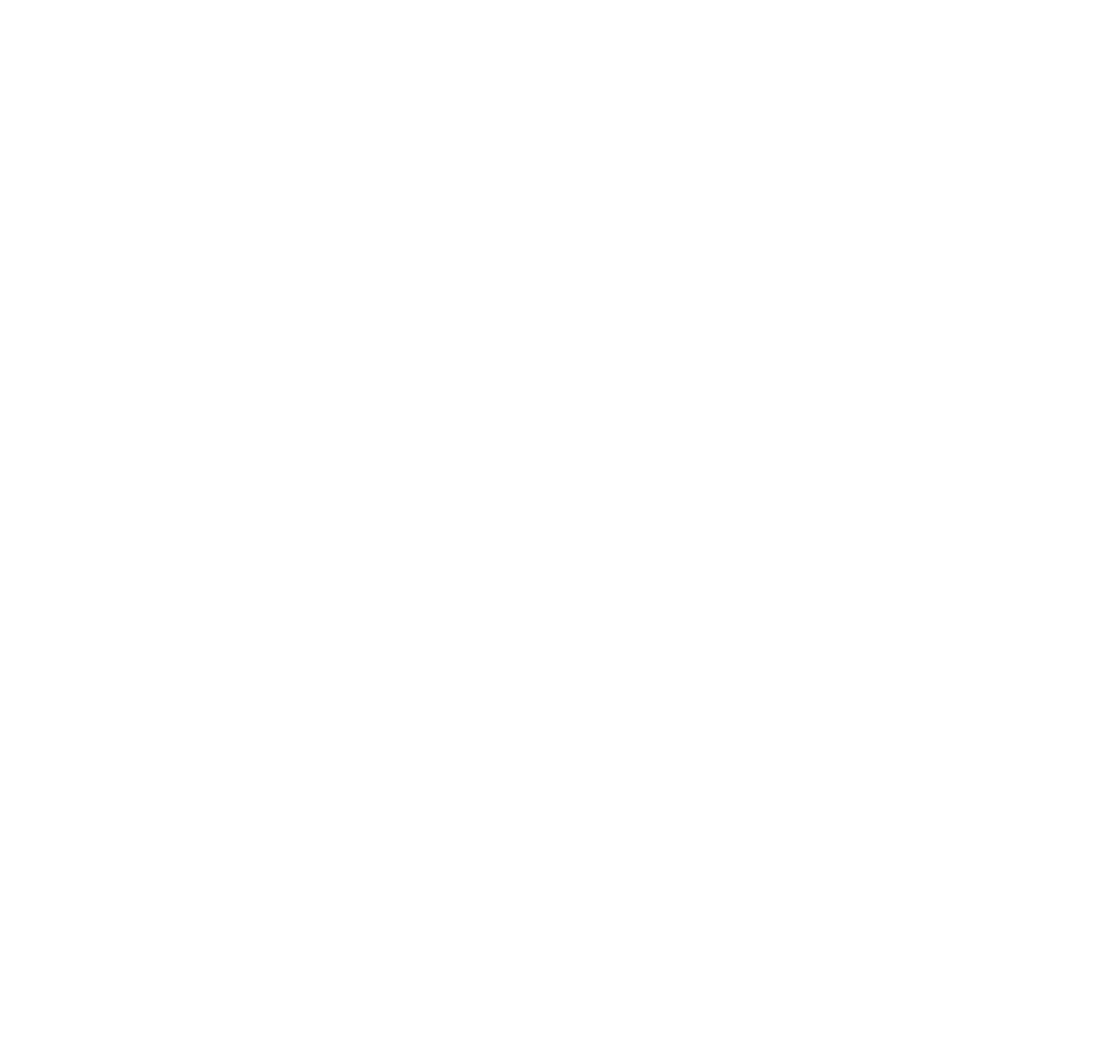
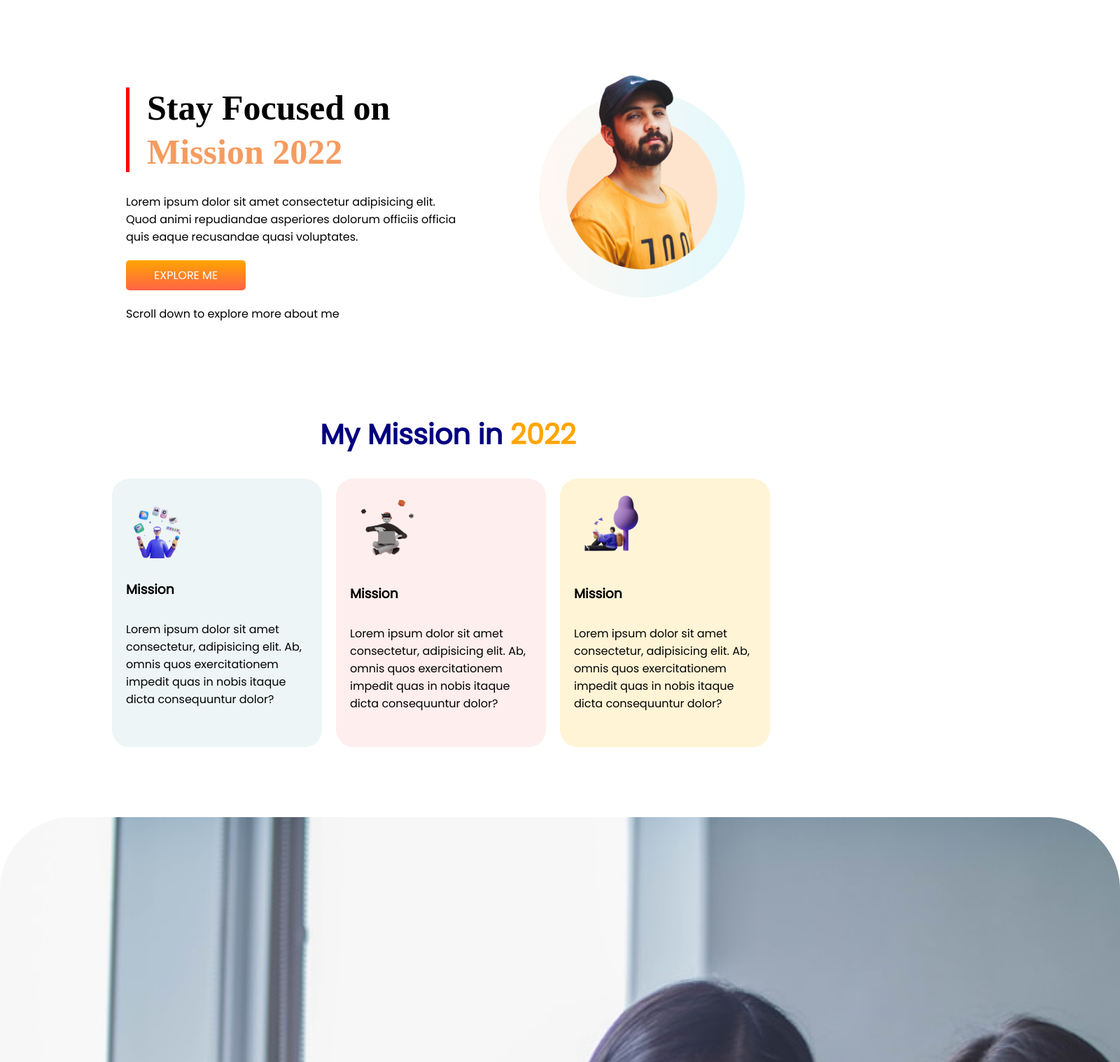
Before and after one commit to nazmulalok/developer-alok-portfolio, a plain HTML site: page index.html in a window 1280 px wide. Shown: the top 1518 px of the page at 70% size, 1600 px wide, since content can reach past the window. Before the commit the page ends 800 px from the top, so only its background shows below. Drawn offline with Linux system fonts and the light colour scheme.

Commit message:
second section added

```diff
--- a/index.html
+++ b/index.html
@@ -6,11 +6,63 @@
     <meta http-equiv="X-UA-Compatible" content="IE=edge">
     <meta name="viewport" content="width=device-width, initial-scale=1.0">
     <title>Developer Alok Portfolio</title>
+    <link rel="preconnect" href="https://fonts.googleapis.com">
+    <link rel="preconnect" href="https://fonts.gstatic.com" crossorigin>
+    <link href="https://fonts.googleapis.com/css2?family=Lato&family=Poppins&display=swap" rel="stylesheet">
     <link rel="stylesheet" href="style.css">
 </head>
 
 <body>
-
+    <section class="flex-container">
+        <div class="half-width-text">
+            <div class="heading-border">
+                <h1 class="section-heading">Stay Focused on</h1>
+                <h1 class="section-heading heading-color">Mission 2022</h1>
+            </div>
+            <p>Lorem ipsum dolor sit amet consectetur adipisicing elit. Quod animi repudiandae asperiores dolorum
+                officiis
+                officia quis eaque recusandae quasi voluptates.</p>
+            <a class="button-style" target="_blank" href="https://www.linkedin.com/in/nazmulalok/">EXPLORE ME</a>
+            <p>Scroll down to explore more about me</p>
+        </div>
+        <div class="half-width img-padding">
+            <img src="images/person/person-2.png" alt="Professional Web Developer Portfolio">
+        </div>
+    </section>
+    <section>
+        <h2 class="second-heading">My Mission in <span class="color-part">2022</span></h2>
+        <div class="flex-column">
+            <div id="col-color-1" class="three-column">
+                <img src="images/illustrators/illustrator-1.png" alt="Mission 2022">
+                <h3>Mission</h3>
+                <p>Lorem ipsum dolor sit amet consectetur, adipisicing elit. Ab, omnis quos exercitationem impedit quas
+                    in
+                    nobis
+                    itaque dicta consequuntur dolor?</p>
+            </div>
+            <div id="col-color-2" class="three-column">
+                <img src="images/illustrators/illustrator-2.png" alt="Mission 2022">
+                <h3>Mission</h3>
+                <p>Lorem ipsum dolor sit amet consectetur, adipisicing elit. Ab, omnis quos exercitationem impedit quas
+                    in
+                    nobis
+                    itaque dicta consequuntur dolor?</p>
+            </div>
+            <div id="col-color-3" class="three-column">
+                <img src="images/illustrators/illustrator-3.png" alt="Mission 2022">
+                <h3>Mission</h3>
+                <p>Lorem ipsum dolor sit amet consectetur, adipisicing elit. Ab, omnis quos exercitationem impedit quas
+                    in
+                    nobis
+                    itaque dicta consequuntur dolor?</p>
+            </div>
+        </div>
+    </section>
+    <section>
+        <div>
+            <img src="images/pictures/coding.png" alt="Pro Web Designing Course">
+        </div>
+    </section>
 </body>
 
 </html>
--- a/style.css
+++ b/style.css
@@ -0,0 +1,86 @@
+body{
+    font-family: 'Poppins', sans-serif;
+    margin: 0px;
+}
+section{
+    margin-bottom: 100px;
+}
+.section-heading{
+    font-family: 'Playfair Display', serif;
+    font-size: 50px;
+    margin: 5px;
+}
+.heading-color{
+    color: #F59C60;
+}
+.heading-border{
+    border-left: 5px solid red;
+    padding-left: 20px;
+}
+.flex-container{
+    display: flex;
+    margin-left: 80px;
+    margin-right: 20px;
+    margin-top: 50px;
+    padding-left: 50px;
+    padding-right: 50px;
+}
+.half-width-text{
+    width: 50%;
+    padding-left: 50px;
+    padding-top: 70px;
+}
+.half-width{
+    width: 50%;
+    padding-left: 50px;
+}
+.half-width img{
+    width: 60%;
+    padding-left: 50px;
+    padding-right: 100px;
+}
+
+.button-style{
+    text-decoration: none;
+    background-image: linear-gradient(orange, tomato);
+    color: white;
+    font-weight: 200;
+    padding: 10px 40px;
+    border-radius: 5px;
+
+}
+p{
+    margin: 30px 0px;
+}
+.flex-column{
+    display: flex;
+    margin-left: 160px;
+    margin-right: 160px;
+}
+.three-column{
+    width: 33%;
+    padding: 20px;
+    margin-right: 20px;
+    border-radius: 25px;
+}
+.three-column img{
+    width: 40%;
+}
+#col-color-1{
+    background-color: #edf5f6;
+}
+#col-color-2{
+    background-color: #ffeeee;
+}
+#col-color-3{
+    background-color: #fff4d6;
+}
+.second-heading{
+    text-align: center;
+    color: navy;
+    font-size: 40px;
+    font-weight: 900;
+}
+.color-part{
+    color: orange;
+}
```
